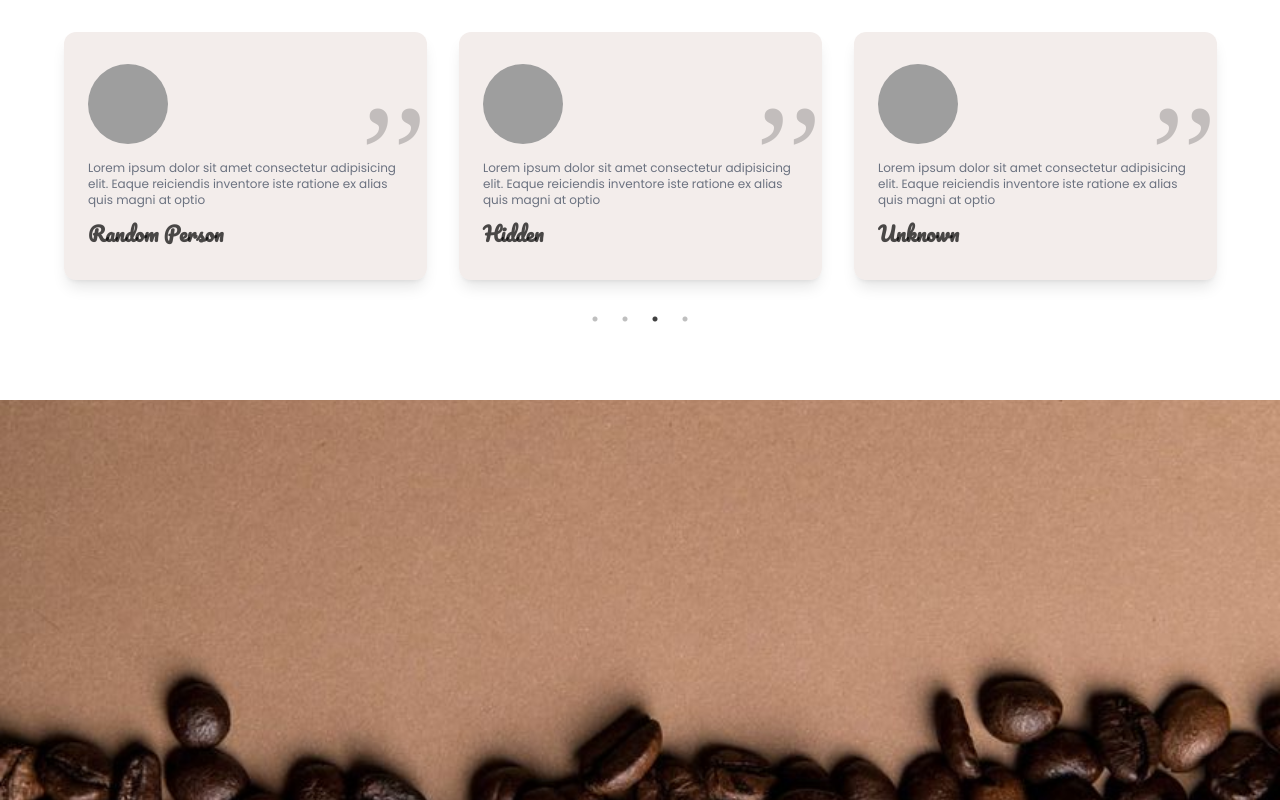
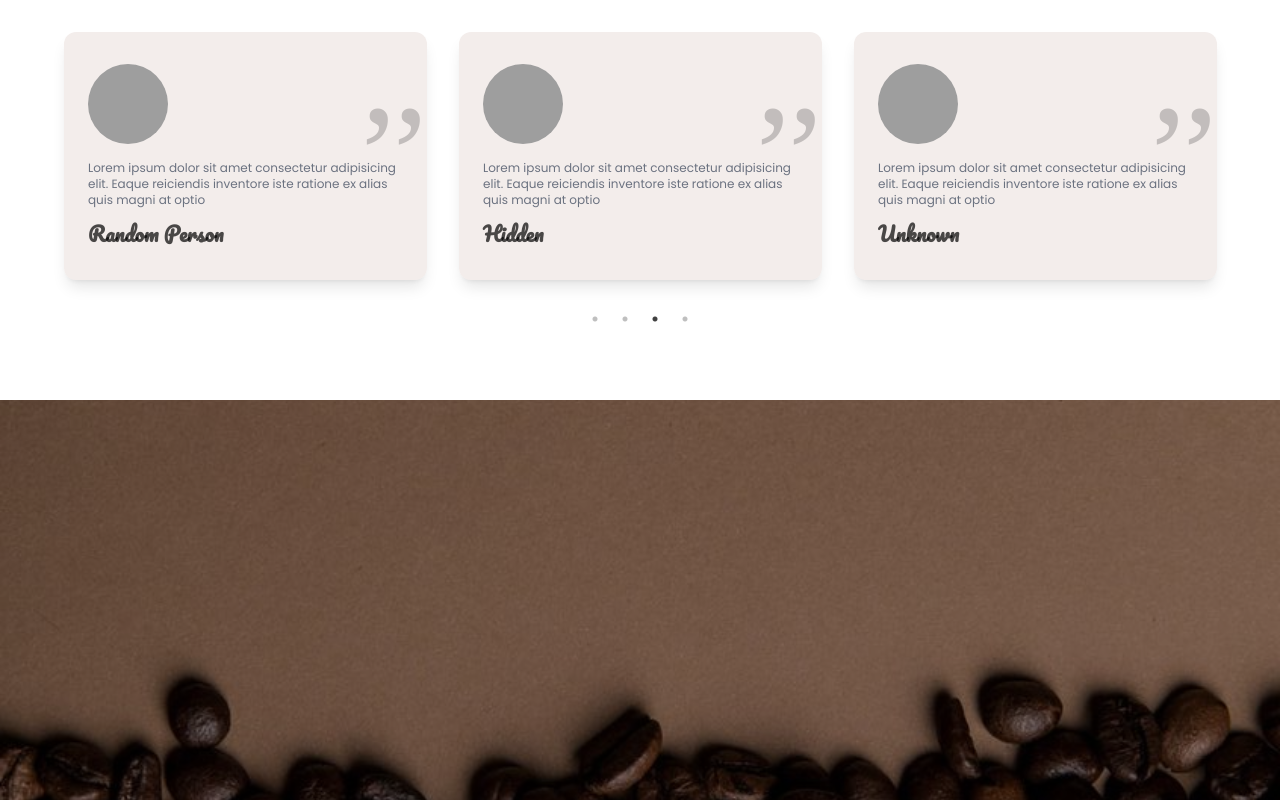
Before and after one commit to aadarshraj02/Coffee-cafe, a React (Vite) app: page / in a window 1280 px wide. Shown: the part 2125-2925 px from the top of the page. Built offline with nearby package versions, Linux system fonts and the light colour scheme; grey boxes are pictures that could not be loaded; a web font is replaced by a local one.

Commit message:
added container div

```diff
--- a/src/components/Footer.jsx
+++ b/src/components/Footer.jsx
@@ -32,8 +32,10 @@ const bgImage = {
 
 const Footer = () => {
   return (
-    <div style={bgImage}>
-      <div className="container"></div>
+    <div style={bgImage} className="text-white">
+      <div className="bg-black/40 min-h-[400px]">
+        <div className="container grid md:grid-cols-3 pb-20 pt-5"></div>
+      </div>
     </div>
   );
 };
```
